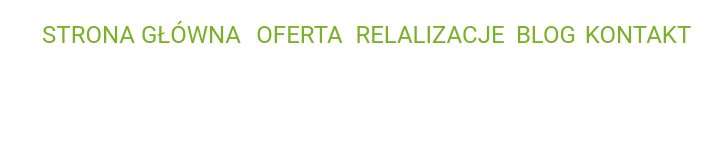
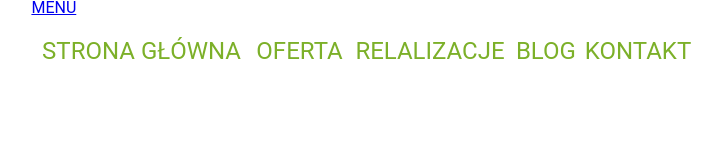
Before and after one commit to KubaOstrowski/profesorKolodziejGardener, a plain HTML site: page index.html in a window 1280 px wide. Shown: the whole page, without its empty margins (455-1177 px from the left). Drawn offline with Linux system fonts and the light colour scheme; files that its build step writes are made by us from their sources.

Commit message:
Update index.html

```diff
--- a/index.html
+++ b/index.html
@@ -6,13 +6,15 @@
 <meta name="keywords" content="Zakładanie ogrodów, projektowanie, pielęgnacja, projekt ogrodu">
 <meta name="viewport" content="width=device-width, initial-scale=1.0">
 <link rel="stylesheet" href="css/reset.css">
+
 <link href= "http://fonts.googleapis.com/css?family=Roboto" rel="stylesheet" type="text/style.css">
 <link rel="stylesheet" href="css/style.css">
 <title>Gardener - Projektowanie i zakładanie ogrodów</title>
 </head>
-<header class="contener">
+<header class="contener floatfix">
 <h1><a href="index.html">Gardener</a></h1>
 <nav>
+	<a href="#" class="switch">MENU</a>
 	<ul>
 		<li><a href="index.html">Strona główna</a></li>
 		<li><a href="#">Oferta</a></li>
```
